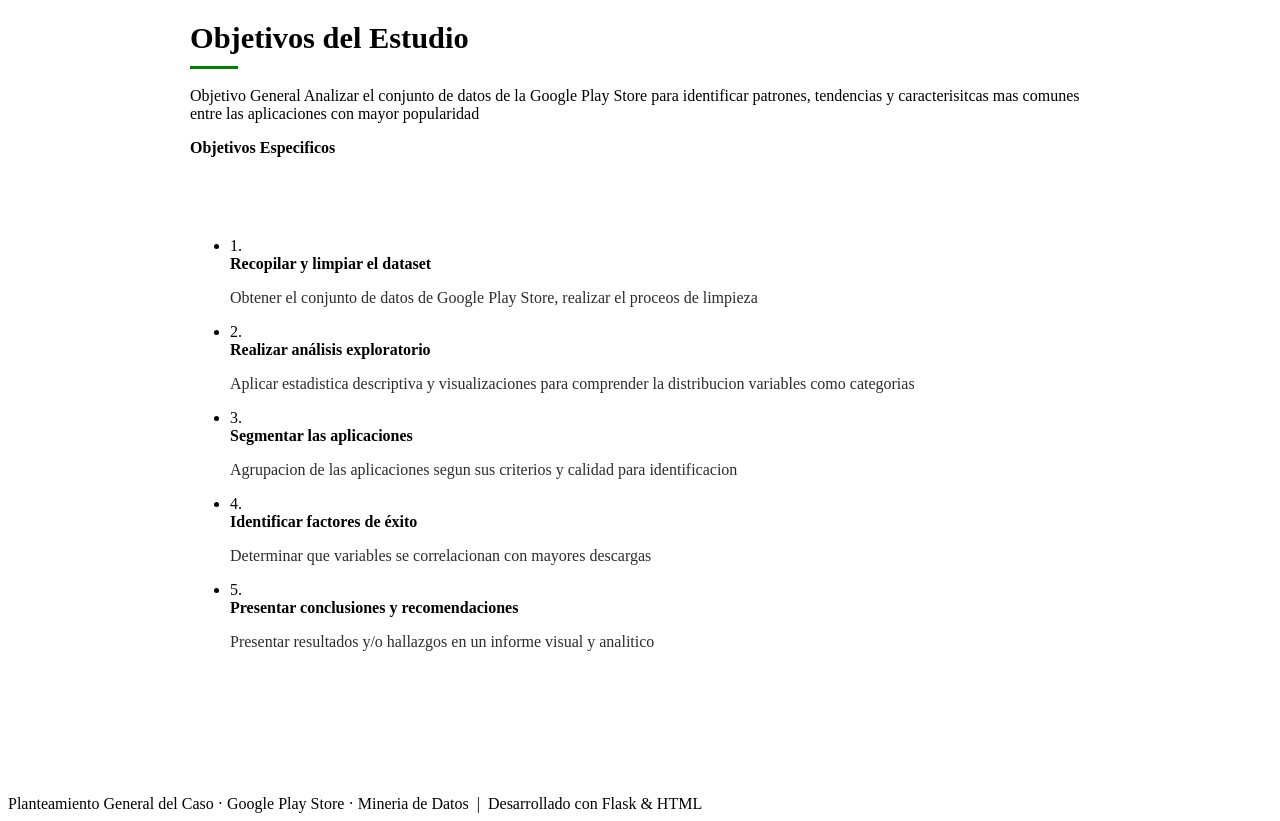
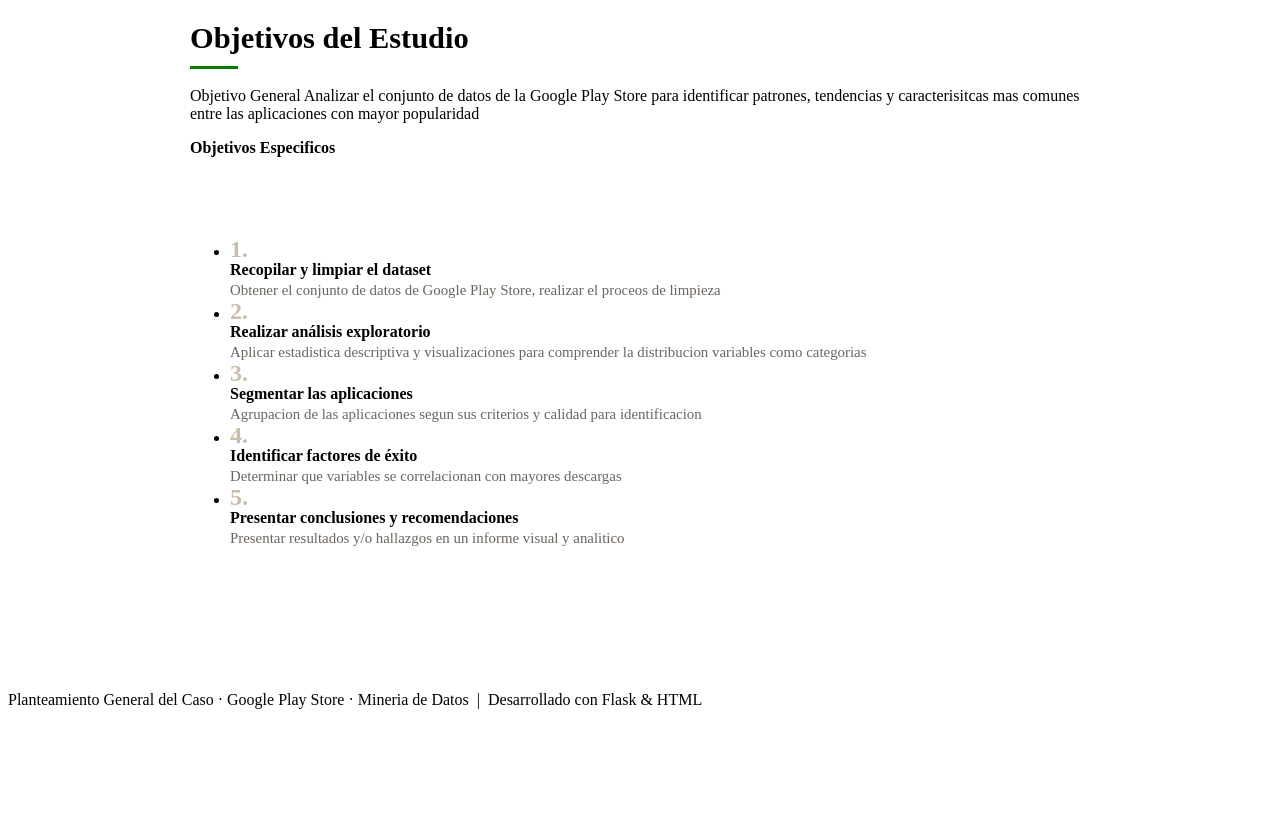
Before and after one commit to KevinRamirez19/Proyecto_Flask, a Flask app: page /PGC/ in a window 1280 px wide. Shown: the part 1663-2484 px from the top of the page. After the commit the page ends 2372 px from the top, so only its background shows below. Run offline with Flask 3, Linux system fonts and the light colour scheme.

Commit message:
Update css and create css for ob-list

```diff
--- a/static/css/PGC_style.css
+++ b/static/css/PGC_style.css
@@ -236,3 +236,36 @@ stat-card{
 }
 
 /**/
+
+obj-list l1 {
+    display: flex;
+    gap:1rem;
+    align-items: flex-start;
+    padding: 1rem 0;
+    border-bottom: 1px solid var(--rule);
+}
+
+.obj-list li:last-child { border-bottom: none;}
+
+.obj-num {
+    font-family: 'Playfair Display', serif;
+    font-size: 1.5rem;
+    font-weight: 900;
+    color:var(--rule);
+    line-height: 1;
+    min-width: 2rem;
+    margin-top: .1rem;
+}
+
+.obj-body strong {
+    display: block;
+    font-weight: 600;
+    color:var(--ink);
+    margin-bottom: .2rem;
+}
+
+.obj-body p{
+    font-size: .93rem;
+    color: var(--text-muted);
+    margin: 0;
+}
```
